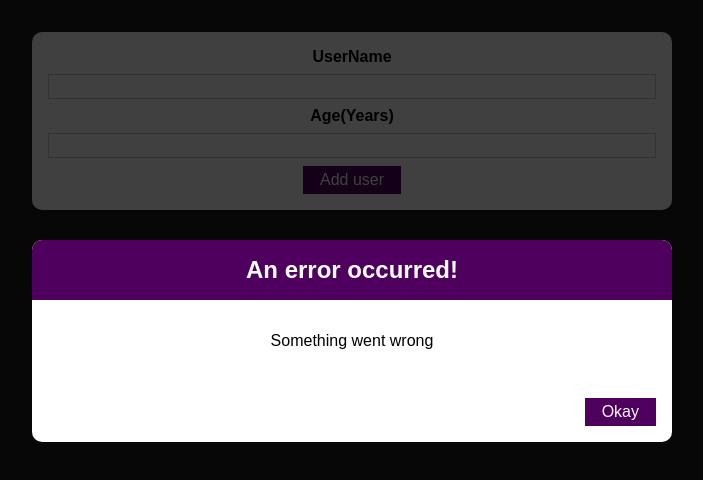
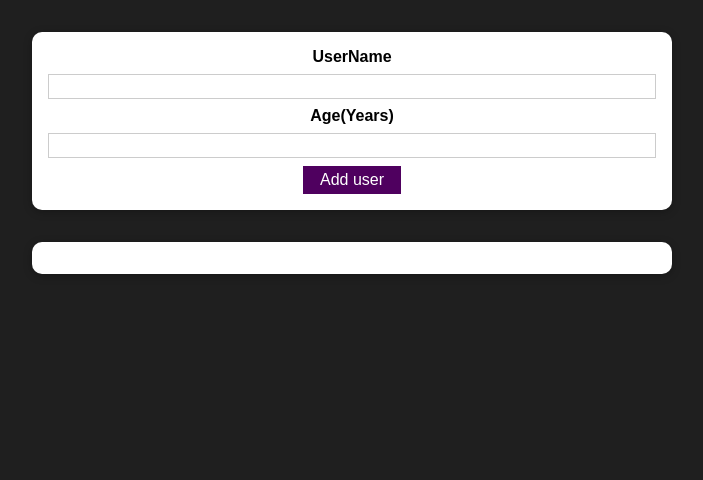
Before and after one commit to rishonkumar/model-component-project-react, a React (Create React App) app: page / in a window 1280 px wide. Shown: the top 480 px of the page, without its empty margins (288-991 px from the left). Built offline with nearby package versions, Linux system fonts and the light colour scheme.

Commit message:
Added Managing error State

```diff
--- a/public/index.html
+++ b/public/index.html
@@ -10,34 +10,13 @@
       content="Web site created using create-react-app"
     />
     <link rel="apple-touch-icon" href="%PUBLIC_URL%/logo192.png" />
-    <!--
-      manifest.json provides metadata used when your web app is installed on a
-      user's mobile device or desktop. See https://developers.google.com/web/fundamentals/web-app-manifest/
-    -->
+
     <link rel="manifest" href="%PUBLIC_URL%/manifest.json" />
-    <!--
-      Notice the use of %PUBLIC_URL% in the tags above.
-      It will be replaced with the URL of the `public` folder during the build.
-      Only files inside the `public` folder can be referenced from the HTML.
 
-      Unlike "/favicon.ico" or "favicon.ico", "%PUBLIC_URL%/favicon.ico" will
-      work correctly both with client-side routing and a non-root public URL.
-      Learn how to configure a non-root public URL by running `npm run build`.
-    -->
-    <title>React App</title>
+    <title>Modal Component</title>
   </head>
   <body>
     <noscript>You need to enable JavaScript to run this app.</noscript>
     <div id="root"></div>
-    <!--
-      This HTML file is a template.
-      If you open it directly in the browser, you will see an empty page.
-
-      You can add webfonts, meta tags, or analytics to this file.
-      The build step will place the bundled scripts into the <body> tag.
-
-      To begin the development, run `npm start` or `yarn start`.
-      To create a production bundle, use `npm run build` or `yarn build`.
-    -->
   </body>
 </html>
--- a/src/components/UI/ErrorModal.js
+++ b/src/components/UI/ErrorModal.js
@@ -5,7 +5,7 @@
 const ErrorModal = (props) => {
   return (
     <div>
-      <div className={classes.backdrop} />
+      <div className={classes.backdrop} onClick={props.onConfirm} />
       <Card className={classes.modal}>
         <header className={classes.header}>
           <h2>{props.title}</h2>
@@ -14,7 +14,7 @@
           <p>{props.message}</p>
         </div>
         <footer className={classes.actions}>
-          <Button>Okay</Button>
+          <Button onClick={props.onConfirm}>Okay</Button>
         </footer>
       </Card>
     </div>
--- a/src/components/Users/AddUser.js
+++ b/src/components/Users/AddUser.js
@@ -7,13 +7,24 @@
 const AddUser = (props) => {
   const [enteredUsername, setEnteredUsername] = useState("");
   const [enteredAge, setEnteredAge] = useState("");
+  const [error, setError] = useState();
 
   const addUserHandler = (event) => {
     event.preventDefault();
     if (enteredUsername.trim().length === 0 || enteredAge.trim().length === 0) {
+      setError({
+        title: "Invalid input",
+        message: "Please enter a valid name and age(non-empty values)",
+      });
       return;
     }
-    if (+enteredAge < 1) return;
+    if (+enteredAge < 1) {
+      setError({
+        title: "Invalid age",
+        message: "Please enter a valid age (>0)",
+      });
+      return;
+    }
     props.onAddUser(enteredUsername, enteredAge);
     // console.log(enteredUsername, enteredAge);
     setEnteredUsername("");
@@ -28,9 +39,19 @@
     setEnteredAge(event.target.value);
   };
 
+  const errorHandler = () => {
+    setError(null);
+  };
+
   return (
     <div>
-      <ErrorModal title="An error occurred!" message="Something went wrong" />
+      {error && (
+        <ErrorModal
+          title={error.title}
+          message={error.message}
+          onConfirm={errorHandler}
+        />
+      )}
       <Card className={classes.input}>
         <form onSubmit={addUserHandler}>
           <label htmlFor="username">UserName</label>
```
